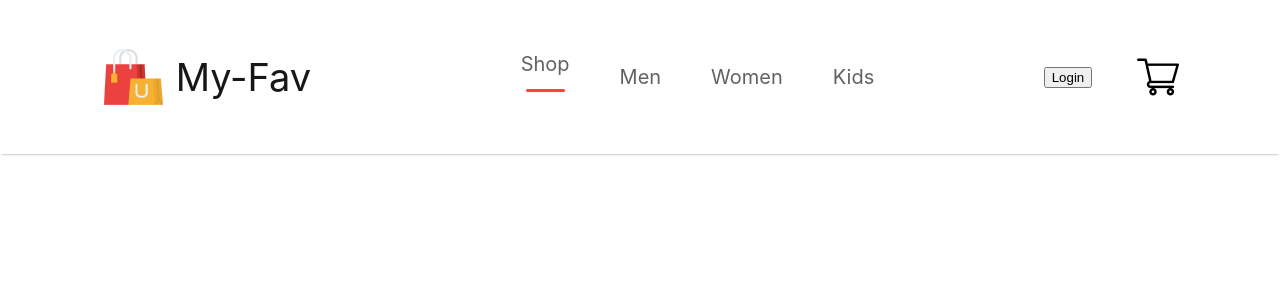
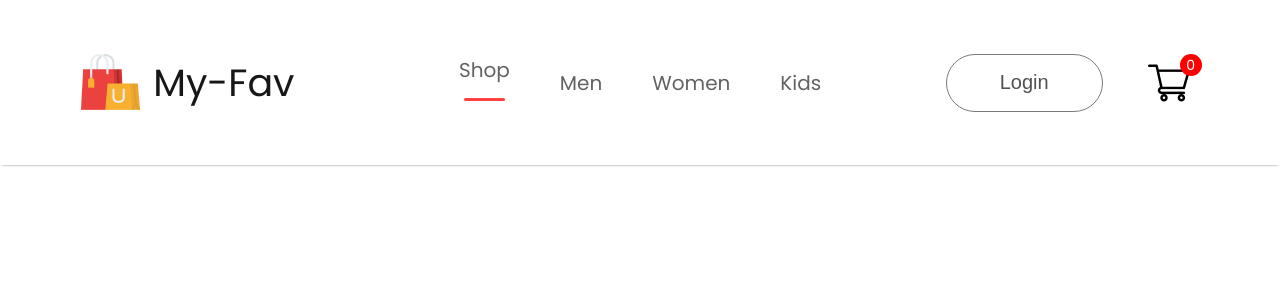
Before and after one commit to hanaalkadri/My-Fav, a React (Create React App) app: page / in a window 1280 px wide. Shown: the top 300 px of the page. Built offline with nearby package versions, Linux system fonts and the light colour scheme.

Commit message:
Added new Navbar component

```diff
--- a/public/index.html
+++ b/public/index.html
@@ -15,6 +15,9 @@
       user's mobile device or desktop. See https://developers.google.com/web/fundamentals/web-app-manifest/
     -->
     <link rel="manifest" href="%PUBLIC_URL%/manifest.json" />
+    <link rel="preconnect" href="https://fonts.googleapis.com">
+<link rel="preconnect" href="https://fonts.gstatic.com" crossorigin>
+<link href="https://fonts.googleapis.com/css2?family=Poppins&display=swap" rel="stylesheet">
     <!--
       Notice the use of %PUBLIC_URL% in the tags above.
       It will be replaced with the URL of the `public` folder during the build.
@@ -24,7 +27,7 @@
       work correctly both with client-side routing and a non-root public URL.
       Learn how to configure a non-root public URL by running `npm run build`.
     -->
-    <title>My-Fav</title>
+    <title>E-Commerce</title>
   </head>
   <body>
     <noscript>You need to enable JavaScript to run this app.</noscript>
--- a/src/Components/Assets/Navbar/Navbar.css
+++ b/src/Components/Assets/Navbar/Navbar.css
@@ -45,3 +45,32 @@
     align-items: center;
     gap:45px;
 }
+.nav-login-cart button{
+    width: 157px;
+    height: 58px;
+    outline: none;
+    border:1px solid #7a7a7a ;
+    border-radius: 75px;
+    color: #515151;
+    font-size: 20px;
+    font-weight: 500;
+    background: white;
+    cursor: pointer;
+}
+.nav-login-cart button:active{
+    background: #f3f3f3;
+
+}
+.nav-cart-count{
+    width: 22px;
+    height: 22px;
+    display: flex;
+    justify-content: center;
+    align-items: center;
+    margin-top: -35px;
+    margin-left: -55px;
+    border-radius: 11px;
+    font-size: 14px;
+    background: red;
+    color: white;
+}
--- a/src/Components/Assets/Navbar/Navbar.jsx
+++ b/src/Components/Assets/Navbar/Navbar.jsx
@@ -1,9 +1,13 @@
-import React from 'react'
+import React, { useState } from 'react'
 import './Navbar.css'
 import logo from '../logo.png';
 import cart_icon from '../cart_icon.png';
 
 const Navbar = () => {
+
+  const[menu,setMenu]=useState("shop");
+
+
   return (
     <div className='navbar'>
       <div className="nav-logo">
@@ -11,14 +15,15 @@
         <p>My-Fav</p>
       </div>
       <ul className="nav-menu">
-        <li>Shop<hr/></li>
-        <li>Men</li>
-        <li>Women</li>
-        <li>Kids</li>
+        <li onClick={()=>{setMenu("shop")}}>Shop{menu==="shop"?<hr/>:<></>}</li>
+        <li onClick={()=>{setMenu("men")}}>Men{menu==="men"?<hr/>:<></>}</li>
+        <li onClick={()=>{setMenu("women")}}>Women{menu==="women"?<hr/>:<></>}</li>
+        <li onClick={()=>{setMenu("kids")}}>Kids{menu==="kids"?<hr/>:<></>}</li>
       </ul>
       <div className="nav-login-cart">
         <button>Login</button>
         <img src={cart_icon} alt=""/>
+        <div className="nav-cart-count">0</div>
       </div>
     </div>
   )
--- a/src/index.css
+++ b/src/index.css
@@ -5,6 +5,7 @@
     sans-serif;
   -webkit-font-smoothing: antialiased;
   -moz-osx-font-smoothing: grayscale;
+  font-family: 'poppins';
 }
 
 code {
```
